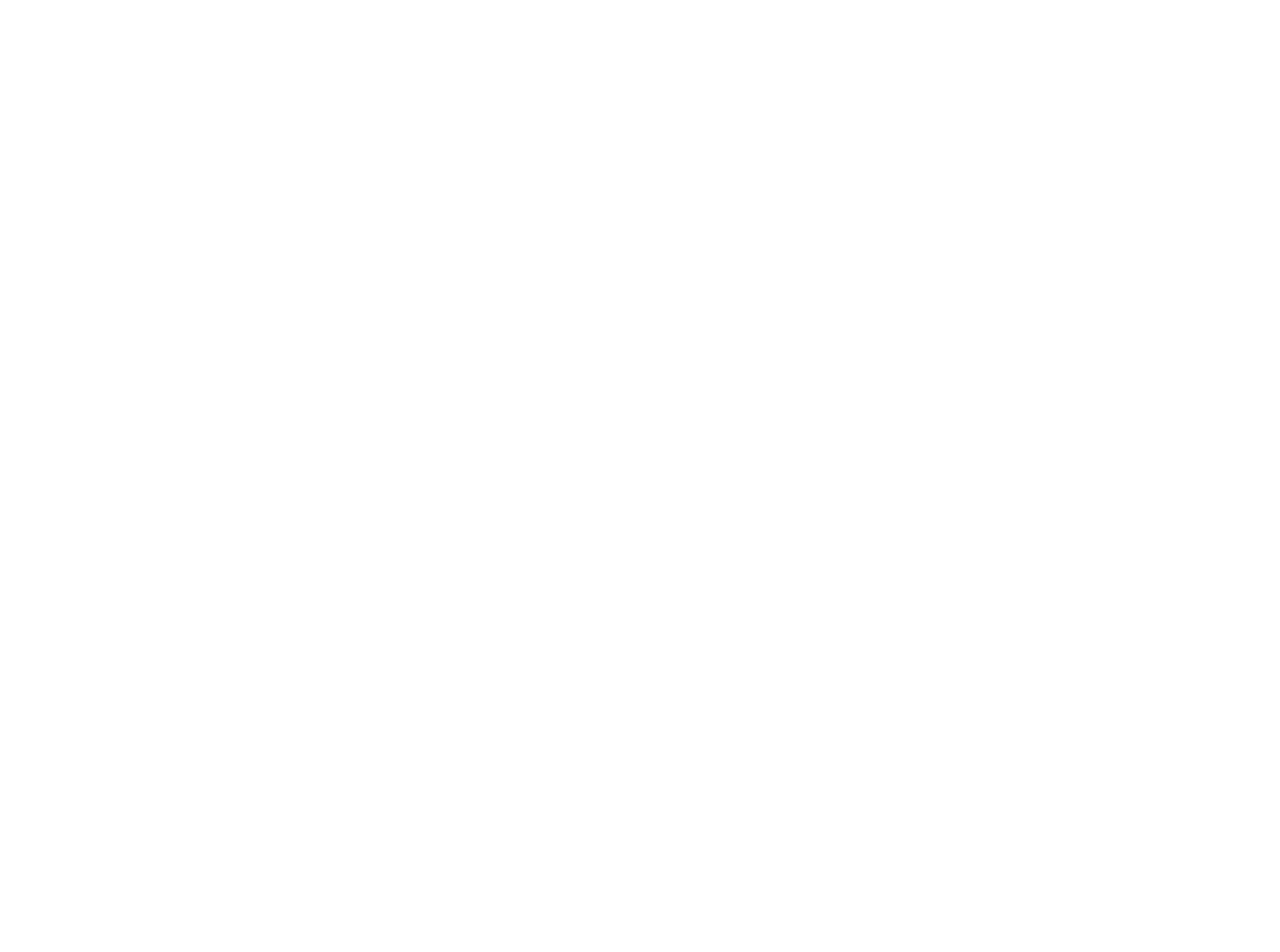
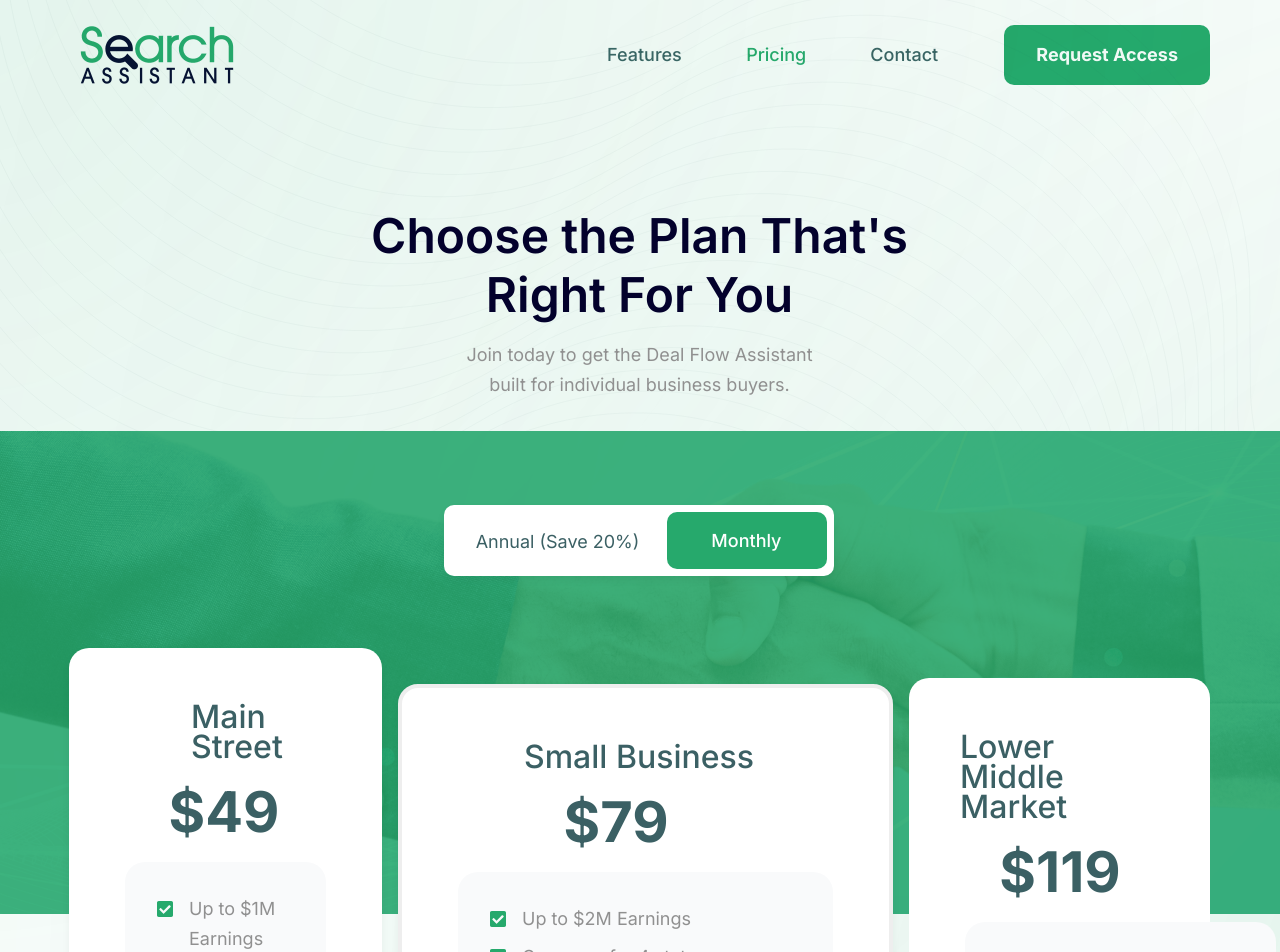
Before and after one commit to PruthviMogaveer/Search_assistant, a React (Vite) app: page /pricing in a window 1280 px wide. Before the commit this address had no page. Shown: the top 952 px of the page. Before the commit the page ends 800 px from the top, so only its background shows below. Built offline with nearby package versions, Linux system fonts and the light colour scheme; a web font is replaced by a local one.

Commit message:
Pushed from Locofy Builder

```diff
--- a/src/App.tsx
+++ b/src/App.tsx
@@ -5,8 +5,8 @@
   useNavigationType,
   useLocation,
 } from "react-router-dom";
+import SAHome from "./pages/SAHome";
 import Pricing from "./pages/Pricing";
-import SAHome from "./pages/SAHome";
 
 function App() {
   const action = useNavigationType();
@@ -28,7 +28,7 @@
         title = "";
         metaDescription = "";
         break;
-      case "/sa-home":
+      case "/pricing":
         title = "";
         metaDescription = "";
         break;
@@ -50,8 +50,8 @@
 
   return (
     <Routes>
-      <Route path="/" element={<Pricing />} />
-      <Route path="/sa-home" element={<SAHome />} />
+      <Route path="/" element={<SAHome />} />
+      <Route path="/pricing" element={<Pricing />} />
     </Routes>
   );
 }
--- a/src/pages/Pricing.tsx
+++ b/src/pages/Pricing.tsx
@@ -10,7 +10,7 @@
   const navigate = useNavigate();
 
   const onSALogoClick = useCallback(() => {
-    navigate("/sa-home");
+    navigate("/");
   }, [navigate]);
 
   return (
@@ -65,7 +65,7 @@
       </section>
       <PricingSection />
       <img
-        className="w-[1500px] h-[483px] absolute !m-[0] top-[431px] left-[-1px] object-cover z-[2]"
+        className="w-[1600px] h-[483px] absolute !m-[0] top-[431px] left-[-1px] object-cover z-[2]"
         alt=""
         src="/background-1@2x.png"
       />
```
